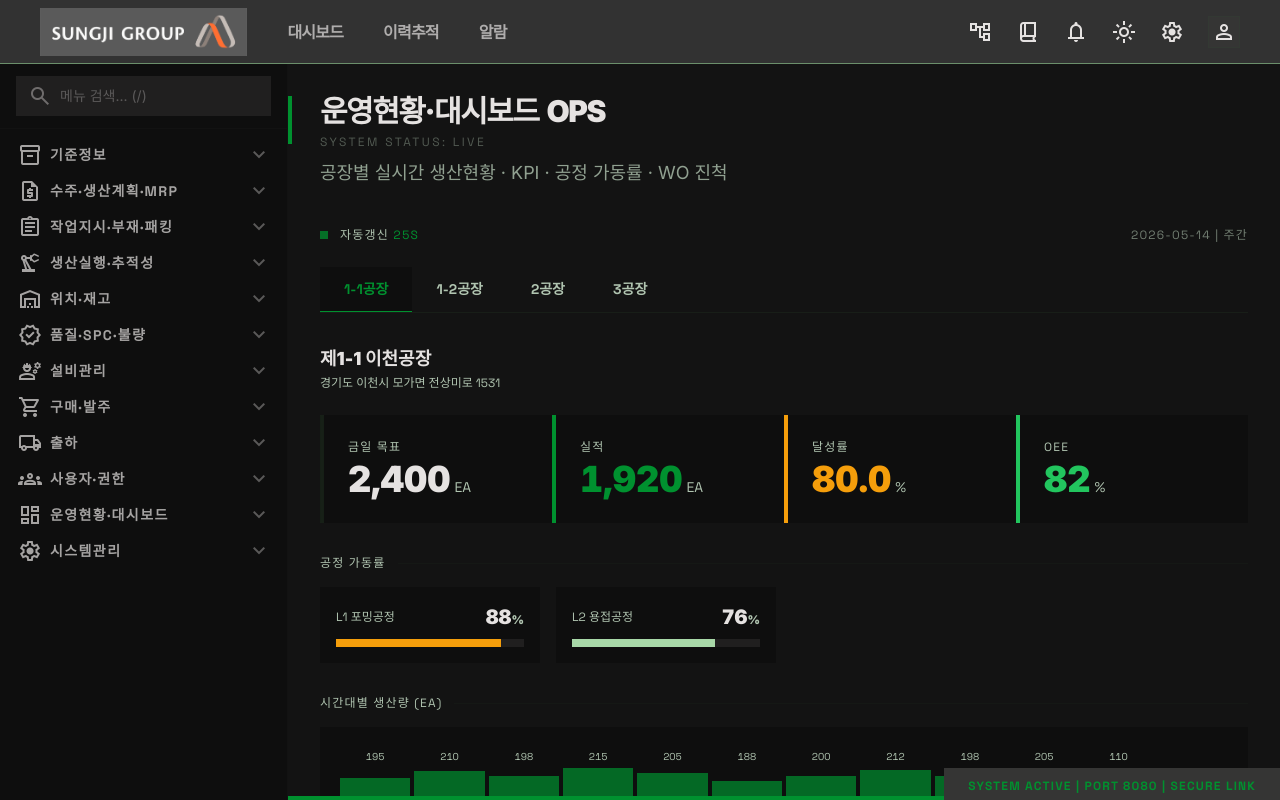
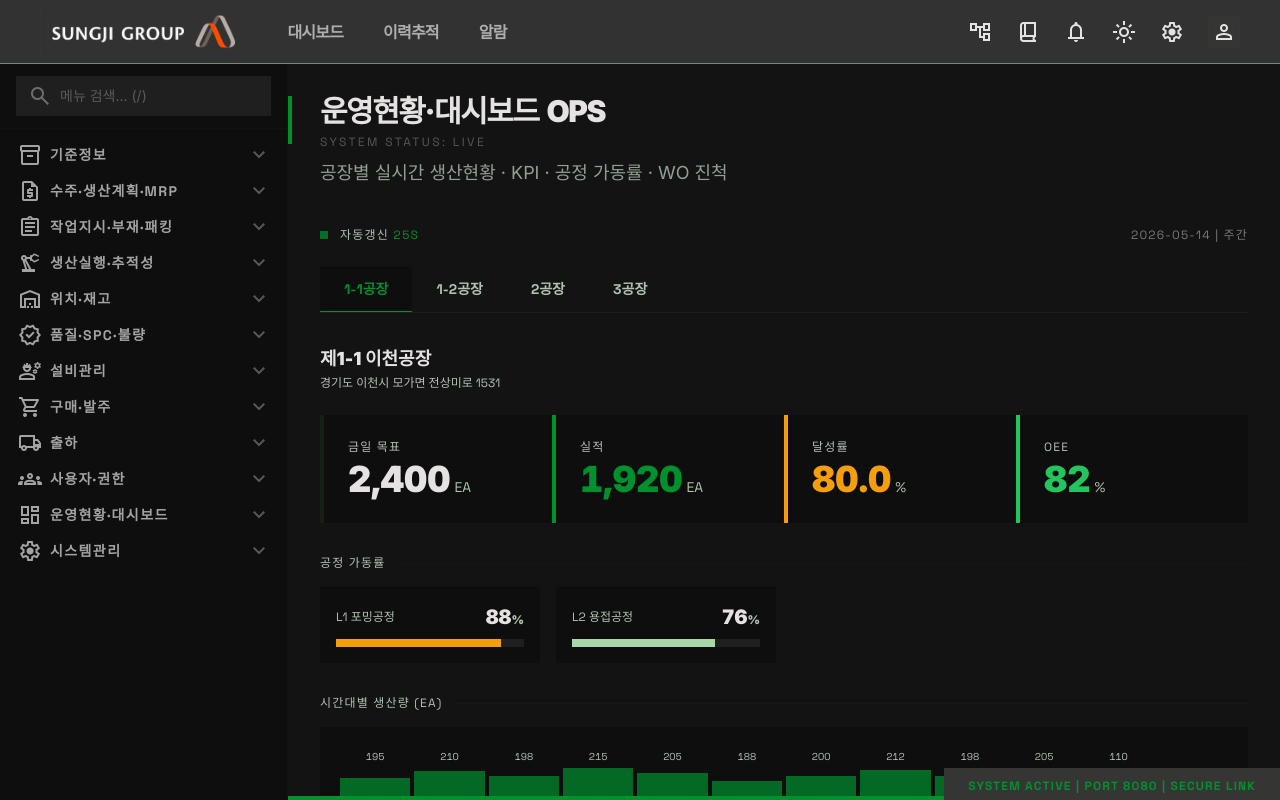
Before and after one commit to oct254k/vicon-mes-proto-lv2, a Next.js app: page /ops in a window 1280 px wide. Built offline with nearby package versions, Linux system fonts and the light colour scheme.

Commit message:
revert: 다크 로고 mix-blend-mode 제거
Co-Authored-By: Claude Sonnet 4.6 <noreply@anthropic.com>

```diff
--- a/src/app/globals.css
+++ b/src/app/globals.css
@@ -121,7 +121,7 @@
 .logo-adaptive { filter: brightness(0) invert(1); }
 :root[data-theme="light"] .logo-adaptive { filter: none; }
 
-.logo-dark  { display: block; mix-blend-mode: screen; }
+.logo-dark  { display: block; }
 .logo-light { display: none; }
 :root[data-theme="light"] .logo-dark  { display: none; }
 :root[data-theme="light"] .logo-light { display: block; }
```
